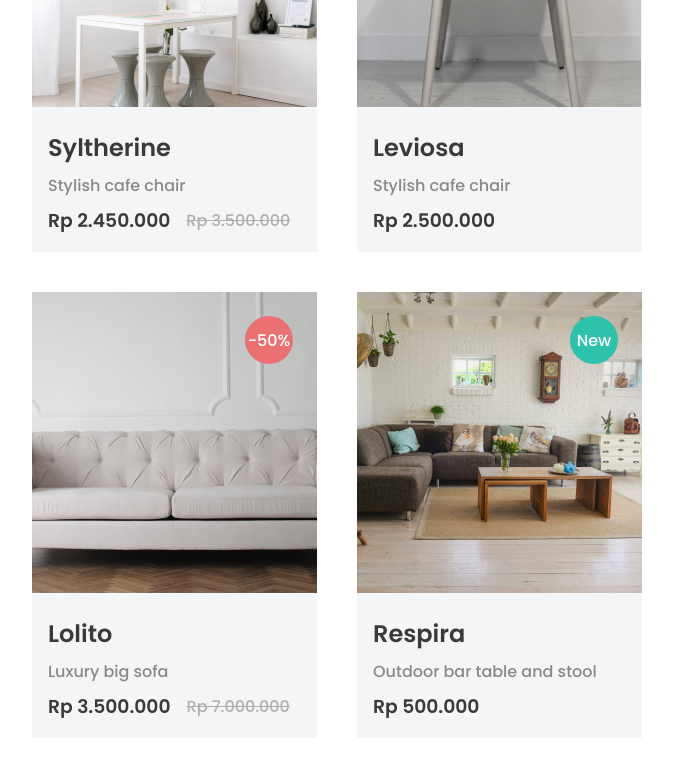
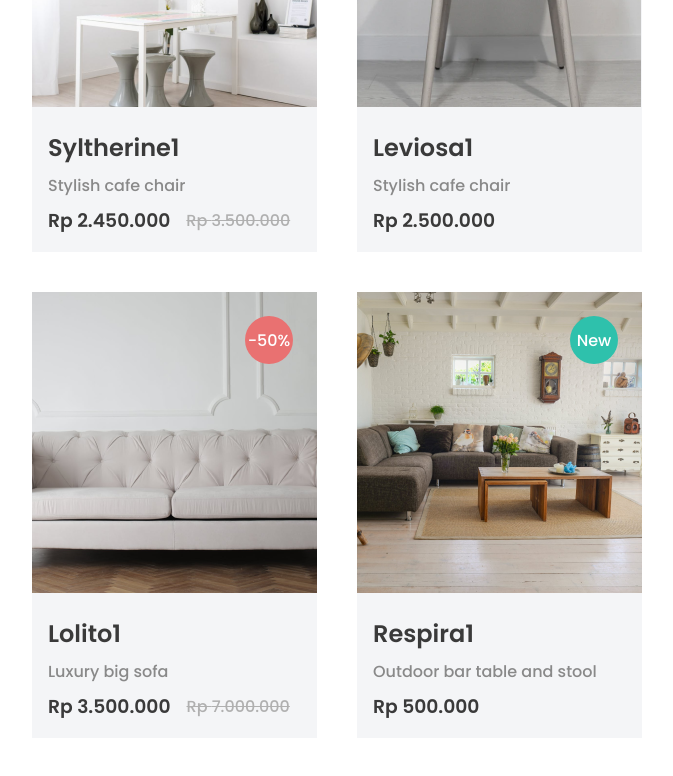
Before and after one commit to claraferraz/result-list-e-commerce, a React (Vite) app: page / in a window 1280 px wide. Shown: the part 820-1596 px from the top of the page, without its empty margins (303-976 px from the left). Built offline with nearby package versions, Linux system fonts and the light colour scheme.

Commit message:
Fix: correção de bug de paginação: cálculo de exibição por página

```diff
--- a/src/components/FilterInput/FilterInput.tsx
+++ b/src/components/FilterInput/FilterInput.tsx
@@ -16,7 +16,7 @@ type Props = {
 };
 
 export const FilterInput = ({ setOrder, selected }: Props) => {
-  const [open, setOpen] = useState(true);
+  const [open, setOpen] = useState(false);
   return (
     <div className={styles.filterWrapper}>
       <div>
--- a/src/components/ProductDisplay/ProductDisplay.tsx
+++ b/src/components/ProductDisplay/ProductDisplay.tsx
@@ -15,7 +15,8 @@ type Props = {
 };
 
 export const ProductDisplay = ({ list, numPerPage, currentPage }: Props) => {
-  const slicedList = list.slice(currentPage - 1, currentPage + numPerPage - 1);
+  const start = (currentPage - 1) * numPerPage;
+  const slicedList = list.slice(start, start + numPerPage);
 
   return (
     <div className={styles.cardsDisplay}>
--- a/src/productList.ts
+++ b/src/productList.ts
@@ -16,7 +16,7 @@ export const ProductList: Product[] = [
   {
     id: 1,
     image: image1,
-    title: "Syltherine",
+    title: "Syltherine1",
     description: "Stylish cafe chair",
     price: 3500000,
     detail: 30,
@@ -24,7 +24,7 @@ export const ProductList: Product[] = [
   {
     id: 2,
     image: image2,
-    title: "Leviosa",
+    title: "Leviosa1",
     description: "Stylish cafe chair",
     price: 2500000,
     detail: null,
@@ -32,7 +32,7 @@ export const ProductList: Product[] = [
   {
     id: 3,
     image: image3,
-    title: "Lolito",
+    title: "Lolito1",
     description: "Luxury big sofa",
     price: 7000000,
     detail: 50,
@@ -40,7 +40,7 @@ export const ProductList: Product[] = [
   {
     id: 4,
     image: image4,
-    title: "Respira",
+    title: "Respira1",
     description: "Outdoor bar table and stool",
     price: 500000,
     detail: "New",
@@ -48,7 +48,7 @@ export const ProductList: Product[] = [
   {
     id: 5,
     image: image1,
-    title: "Syltherine",
+    title: "Syltherine2",
     description: "Stylish cafe chair",
     price: 3500000,
     detail: 30,
@@ -56,7 +56,7 @@ export const ProductList: Product[] = [
   {
     id: 6,
     image: image2,
-    title: "Leviosa",
+    title: "Leviosa2",
     description: "Stylish cafe chair",
     price: 2500000,
     detail: null,
@@ -64,7 +64,7 @@ export const ProductList: Product[] = [
   {
     id: 7,
     image: image3,
-    title: "Lolito",
+    title: "Lolito2",
     description: "Luxury big sofa",
     price: 7000000,
     detail: 50,
@@ -72,7 +72,7 @@ export const ProductList: Product[] = [
   {
     id: 8,
     image: image4,
-    title: "Respira",
+    title: "Respira2",
     description: "Outdoor bar table and stool",
     price: 500000,
     detail: "New",
@@ -80,7 +80,7 @@ export const ProductList: Product[] = [
   {
     id: 9,
     image: image1,
-    title: "Syltherine",
+    title: "Syltherine3",
     description: "Stylish cafe chair",
     price: 3500000,
     detail: 30,
@@ -88,7 +88,7 @@ export const ProductList: Product[] = [
   {
     id: 10,
     image: image2,
-    title: "Leviosa",
+    title: "Leviosa3",
     description: "Stylish cafe chair",
     price: 2500000,
     detail: null,
@@ -96,7 +96,7 @@ export const ProductList: Product[] = [
   {
     id: 11,
     image: image3,
-    title: "Lolito",
+    title: "Lolito3",
     description: "Luxury big sofa",
     price: 7000000,
     detail: 50,
@@ -104,7 +104,7 @@ export const ProductList: Product[] = [
   {
     id: 12,
     image: image4,
-    title: "Respira",
+    title: "Respira3",
     description: "Outdoor bar table and stool",
     price: 500000,
     detail: "New",
@@ -112,7 +112,7 @@ export const ProductList: Product[] = [
   {
     id: 13,
     image: image1,
-    title: "Syltherine",
+    title: "Syltherine4",
     description: "Stylish cafe chair",
     price: 3500000,
     detail: 30,
@@ -120,7 +120,7 @@ export const ProductList: Product[] = [
   {
     id: 14,
     image: image2,
-    title: "Leviosa",
+    title: "Leviosa4",
     description: "Stylish cafe chair",
     price: 2500000,
     detail: null,
@@ -128,7 +128,7 @@ export const ProductList: Product[] = [
   {
     id: 15,
     image: image3,
-    title: "Lolito",
+    title: "Lolito4",
     description: "Luxury big sofa",
     price: 7000000,
     detail: 50,
@@ -136,7 +136,7 @@ export const ProductList: Product[] = [
   {
     id: 16,
     image: image4,
-    title: "Respira",
+    title: "Respira4",
     description: "Outdoor bar table and stool",
     price: 500000,
     detail: "New",
@@ -144,7 +144,7 @@ export const ProductList: Product[] = [
   {
     id: 17,
     image: image1,
-    title: "Syltherine",
+    title: "Syltherine5",
     description: "Stylish cafe chair",
     price: 3500000,
     detail: 30,
@@ -152,7 +152,7 @@ export const ProductList: Product[] = [
   {
     id: 18,
     image: image2,
-    title: "Leviosa",
+    title: "Leviosa5",
     description: "Stylish cafe chair",
     price: 2500000,
     detail: null,
@@ -160,7 +160,7 @@ export const ProductList: Product[] = [
   {
     id: 19,
     image: image3,
-    title: "Lolito",
+    title: "Lolito5",
     description: "Luxury big sofa",
     price: 7000000,
     detail: 50,
@@ -168,7 +168,7 @@ export const ProductList: Product[] = [
   {
     id: 20,
     image: image4,
-    title: "Respira",
+    title: "Respira5",
     description: "Outdoor bar table and stool",
     price: 500000,
     detail: "New",
@@ -176,7 +176,7 @@ export const ProductList: Product[] = [
   {
     id: 21,
     image: image1,
-    title: "Syltherine",
+    title: "Syltherine6",
     description: "Stylish cafe chair",
     price: 3500000,
     detail: 30,
@@ -184,7 +184,7 @@ export const ProductList: Product[] = [
   {
     id: 22,
     image: image2,
-    title: "Leviosa",
+    title: "Leviosa6",
     description: "Stylish cafe chair",
     price: 2500000,
     detail: null,
@@ -192,7 +192,7 @@ export const ProductList: Product[] = [
   {
     id: 23,
     image: image3,
-    title: "Lolito",
+    title: "Lolito6",
     description: "Luxury big sofa",
     price: 7000000,
     detail: 50,
@@ -200,7 +200,7 @@ export const ProductList: Product[] = [
   {
     id: 24,
     image: image4,
-    title: "Respira",
+    title: "Respira6",
     description: "Outdoor bar table and stool",
     price: 500000,
     detail: "New",
@@ -208,7 +208,7 @@ export const ProductList: Product[] = [
   {
     id: 25,
     image: image1,
-    title: "Syltherine",
+    title: "Syltherine7",
     description: "Stylish cafe chair",
     price: 3500000,
     detail: 30,
@@ -216,7 +216,7 @@ export const ProductList: Product[] = [
   {
     id: 26,
     image: image2,
-    title: "Leviosa",
+    title: "Leviosa7",
     description: "Stylish cafe chair",
     price: 2500000,
     detail: null,
@@ -224,7 +224,7 @@ export const ProductList: Product[] = [
   {
     id: 27,
     image: image3,
-    title: "Lolito",
+    title: "Lolito7",
     description: "Luxury big sofa",
     price: 7000000,
     detail: 50,
@@ -232,7 +232,7 @@ export const ProductList: Product[] = [
   {
     id: 28,
     image: image4,
-    title: "Respira",
+    title: "Respira7",
     description: "Outdoor bar table and stool",
     price: 500000,
     detail: "New",
@@ -240,7 +240,7 @@ export const ProductList: Product[] = [
   {
     id: 29,
     image: image1,
-    title: "Syltherine",
+    title: "Syltherine8",
     description: "Stylish cafe chair",
     price: 3500000,
     detail: 30,
@@ -248,7 +248,7 @@ export const ProductList: Product[] = [
   {
     id: 30,
     image: image2,
-    title: "Leviosa",
+    title: "Leviosa8",
     description: "Stylish cafe chair",
     price: 2500000,
     detail: null,
@@ -256,7 +256,7 @@ export const ProductList: Product[] = [
   {
     id: 31,
     image: image3,
-    title: "Lolito",
+    title: "Lolito8",
     description: "Luxury big sofa",
     price: 7000000,
     detail: 50,
@@ -264,7 +264,7 @@ export const ProductList: Product[] = [
   {
     id: 32,
     image: image4,
-    title: "Respira",
+    title: "Respira8",
     description: "Outdoor bar table and stool",
     price: 500000,
     detail: "New",
```
